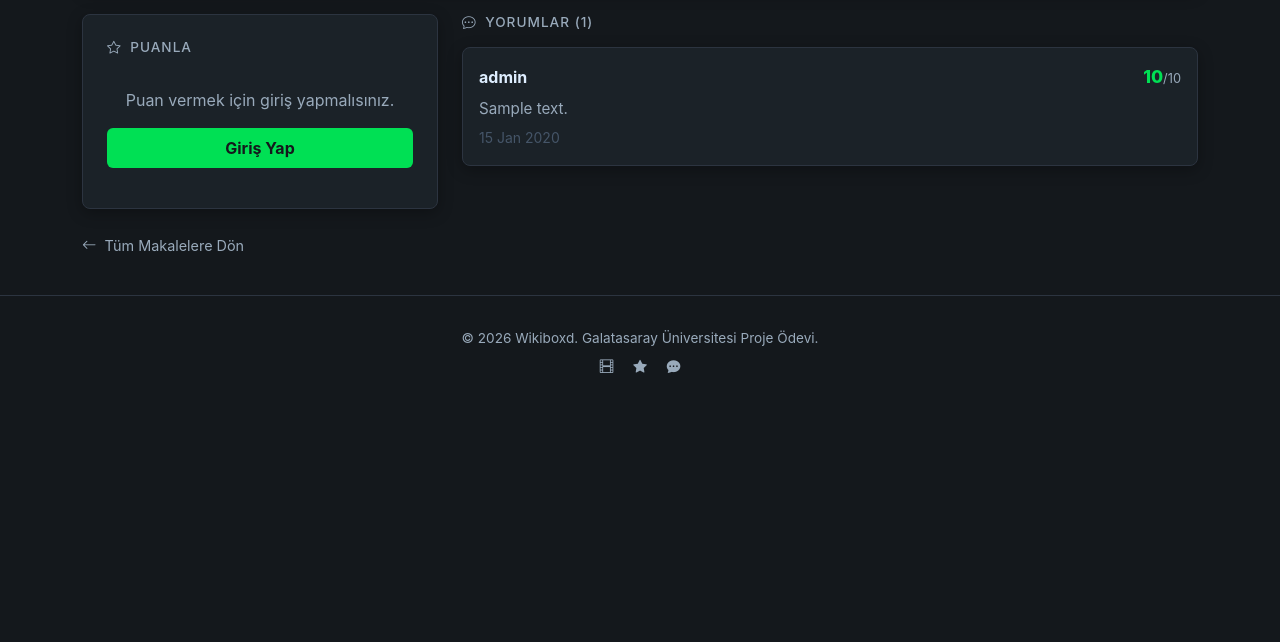
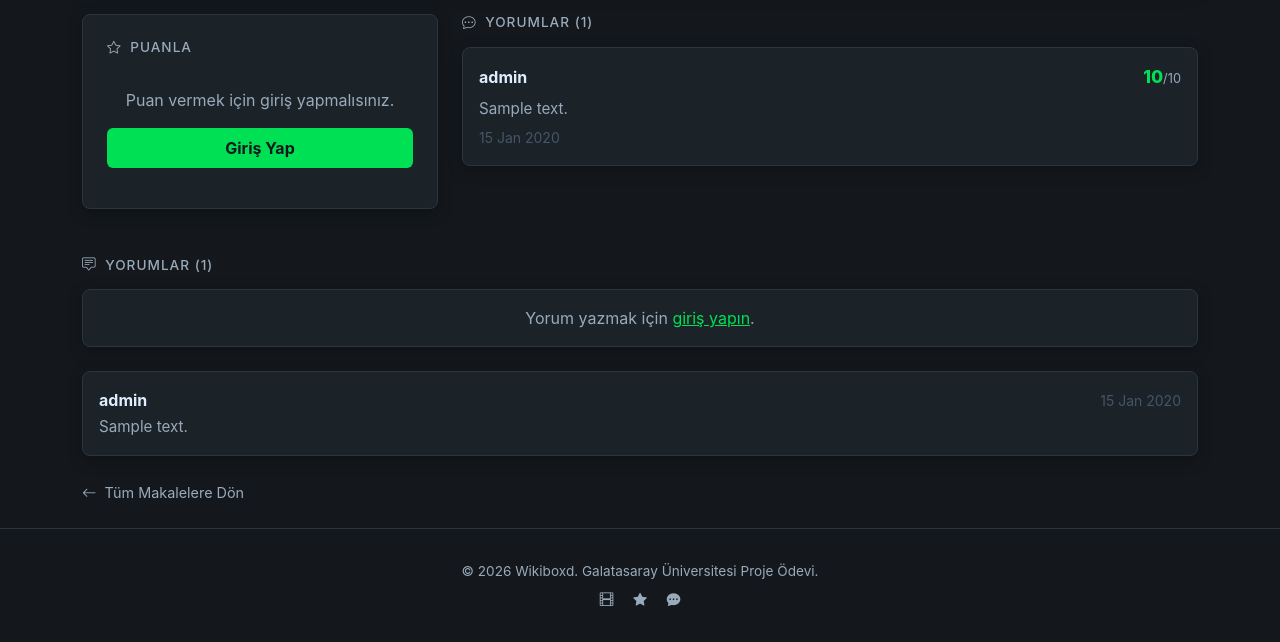
Before and after one commit to Bisbilge/wikiboxd, a Django app: page /1/ in a window 1280 px wide. Shown: the part 391-1033 px from the top of the page. Before the commit the page ends 764 px from the top, so only its background shows below. Run offline with Django 5.2, Linux system fonts and the light colour scheme; data comes from the database, SQL or seed files in the repository; tables that the repository leaves empty hold one stand-in row (values such as "Sample post").

Commit message:
feat: yorumlama sistemi eklendi

```diff
--- a/wikiboxd/articles/templates/articles/article_detail.html
+++ b/wikiboxd/articles/templates/articles/article_detail.html
@@ -101,6 +101,45 @@
 
     </div>
 
+    <!-- Yorumlar Bölümü -->
+    <div class="mt-5">
+        <h5 class="text-uppercase mb-3" style="color: #9ab; letter-spacing: 1px; font-size: 0.85rem;">
+            <i class="bi bi-chat-square-text me-1"></i> Yorumlar ({{ comments.count }})
+        </h5>
+
+        <!-- Yorum Formu -->
+        {% if user.is_authenticated %}
+        <div class="card-custom p-4 mb-4">
+            <form method="post" action="{% url 'comments:add_comment' article.pk %}">
+                {% csrf_token %}
+                <label class="form-label">Yorum Yaz</label>
+                <textarea name="text" rows="3" class="form-control" placeholder="Yorumunuzu buraya yazın..." required></textarea>
+                <button type="submit" class="btn btn-brand mt-2">Yorum Ekle</button>
+            </form>
+        </div>
+        {% else %}
+        <div class="card-custom p-3 mb-4 text-center" style="color: #9ab;">
+            Yorum yazmak için <a href="{% url 'users:login' %}" style="color: #00E054;">giriş yapın</a>.
+        </div>
+        {% endif %}
+
+        <!-- Yorum Listesi -->
+        {% for comment in comments %}
+        <div class="card-custom p-3 mb-3">
+            <div class="d-flex justify-content-between align-items-center mb-1">
+                <strong style="color: #deeeff;">{{ comment.user.username }}</strong>
+                <small style="color: #455568;">{{ comment.created_at|date:"d M Y" }}</small>
+            </div>
+            <p class="mb-0" style="color: #9ab; font-size: 0.95rem;">{{ comment.text }}</p>
+        </div>
+        {% empty %}
+        <div class="text-center py-4" style="color: #9ab;">
+            <i class="bi bi-chat-x display-4 d-block mb-3" style="color: #2c3440;"></i>
+            Henüz yorum yapılmamış. İlk yorumu siz yapın!
+        </div>
+        {% endfor %}
+    </div>
+
     <div class="mt-4">
         <a href="{% url 'articles:home' %}" style="color: #9ab; text-decoration: none; font-size: 0.9rem;">
             <i class="bi bi-arrow-left me-1"></i> Tüm Makalelere Dön
--- a/wikiboxd/articles/views.py
+++ b/wikiboxd/articles/views.py
@@ -1,6 +1,7 @@
 from django.shortcuts import render, get_object_or_404
 from django.db.models import Avg
 from .models import Article
+from comments.forms import CommentForm
 
 def home(request):
     # Veritabanındaki tüm makaleleri en yeniler üstte olacak şekilde çekiyoruz
@@ -20,10 +21,14 @@ def detail(request, pk):
     if request.user.is_authenticated:
         user_rating = ratings.filter(user=request.user).first()
 
+    comments = article.comments.select_related('user').order_by('-created_at')
+
     context = {
         'article': article,
         'ratings': ratings,
         'avg_score': avg_score,
         'user_rating': user_rating,
+        'comments': comments,
+        'comment_form': CommentForm(),
     }
     return render(request, 'articles/article_detail.html', context)
--- /dev/null
+++ b/wikiboxd/comments/forms.py
@@ -0,0 +1,13 @@
+from django import forms
+from .models import Comment
+
+
+class CommentForm(forms.ModelForm):
+    text = forms.CharField(
+        widget=forms.Textarea(attrs={'rows': 3, 'placeholder': 'Yorumunuzu buraya yazın...'}),
+        label='Yorum'
+    )
+
+    class Meta:
+        model = Comment
+        fields = ['text']
--- a/wikiboxd/comments/urls.py
+++ b/wikiboxd/comments/urls.py
@@ -4,5 +4,5 @@ from . import views
 app_name = 'comments' # Template'lerde URL çağırırken karışıklığı önler (örn: 'users:login')
 
 urlpatterns = [
-    # Şimdilik boş durabilir, login/register view'larını yazdıkça buraya ekleyeceğiz.
+    path('<int:pk>/add/', views.add_comment, name='add_comment'),
 ]
```
Also changed, not shown: wikiboxd/comments/views.py (added, +22 -0 lines).
